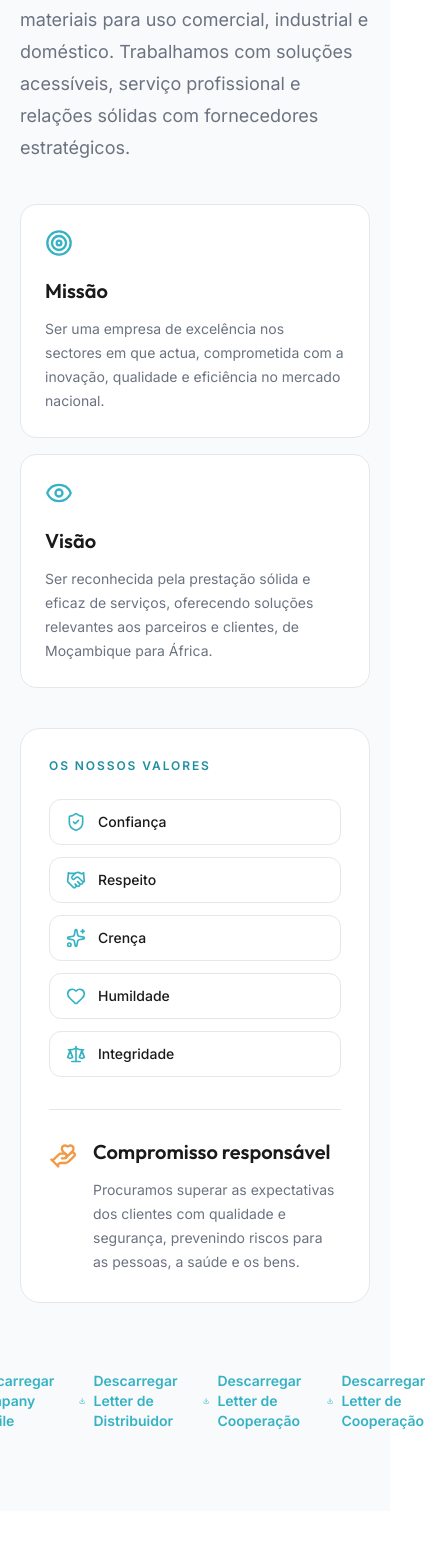
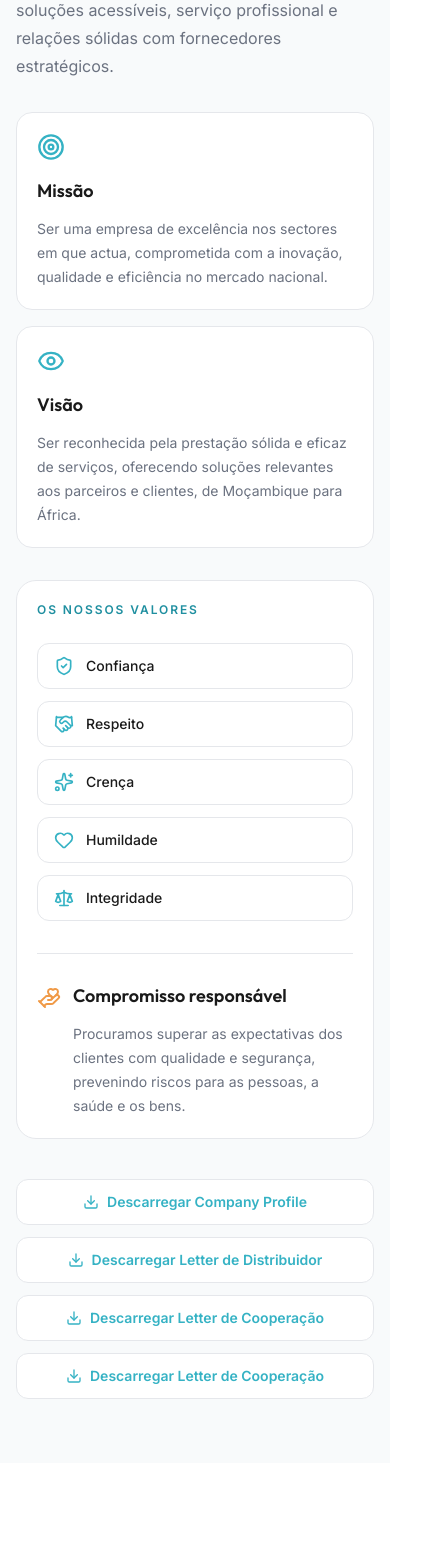
Before and after one commit to Andre-Roddrigues/gpmb, a Next.js app: page /pt in a window 390 px wide. Shown: the part 1112-2668 px from the top of the page, 435 px wide, since content can reach past the window. Built offline with nearby package versions, Linux system fonts and the light colour scheme.

Commit message:
style: home

```diff
--- a/components/gpmb/About.tsx
+++ b/components/gpmb/About.tsx
@@ -8,95 +8,115 @@ import { SectionTitle } from "./SectionTitle";
 
 export function About({ m }: { m: Messages }) {
   return (
-    <section id="about" className="scroll-mt-0 bg-surface py-20 md:py-28">
-      <div className="mx-auto max-w-7xl px-5 lg:px-8">
+    <section id="about" className="scroll-mt-0 bg-surface py-16 md:py-24 lg:py-28">
+      <div className="mx-auto max-w-7xl px-4 sm:px-5 lg:px-8">
         <Reveal>
           <SectionTitle title={m.about.eyebrow} />
         </Reveal>
-        <div className="mt-12 grid gap-10 lg:grid-cols-[1.05fr_.95fr]">
+
+        <div className="mt-10 grid gap-8 md:mt-12 md:gap-10 lg:grid-cols-[1.05fr_.95fr]">
           <Reveal>
-            <p className="text-lg leading-8 text-muted-foreground">{m.about.body}</p>
+            <p className="text-base leading-7 text-muted-foreground sm:text-lg sm:leading-8">
+              {m.about.body}
+            </p>
 
-            <div className="mt-10 grid gap-4 sm:grid-cols-2">
+            <div className="mt-8 grid gap-4 sm:mt-10 sm:grid-cols-2">
               {[
                 [Target, m.about.missionTitle, m.about.mission],
                 [Eye, m.about.visionTitle, m.about.vision],
               ].map(([I, t, b]) => {
                 const C = I as Icon;
                 return (
-                  <article key={t as string} className="rounded-xl border border-border bg-background p-6">
+                  <article
+                    key={t as string}
+                    className="rounded-xl border border-border bg-background p-5 sm:p-6"
+                  >
                     <C className="size-7 text-primary" />
-                    <h3 className="mt-5 text-xl font-semibold">{t as string}</h3>
-                    <p className="mt-3 text-sm leading-6 text-muted-foreground">{b as string}</p>
+                    <h3 className="mt-4 text-lg font-semibold sm:mt-5 sm:text-xl">
+                      {t as string}
+                    </h3>
+                    <p className="mt-3 text-sm leading-6 text-muted-foreground">
+                      {b as string}
+                    </p>
                   </article>
                 );
               })}
+            </div>
+          </Reveal>
 
-            </div>
+          <Reveal>
+            <div className="rounded-2xl border border-border bg-background p-5 sm:p-7 md:p-9">
+              <p className="section-eyebrow">{m.about.valuesTitle}</p>
 
-          </Reveal>
-          <Reveal>
-            <div className="rounded-2xl border border-border bg-background p-7 md:p-9">
-              <p className="section-eyebrow">{m.about.valuesTitle}</p>
               <div className="mt-6 grid gap-3 sm:grid-cols-2">
                 {m.about.values.map((value, i) => {
                   const I = valueIcons[i] ?? ShieldCheck;
                   return (
-                    <div key={value} className="flex items-center gap-3 rounded-lg border border-border px-4 py-3 text-sm font-medium">
-                      <I className="size-5 text-primary" />
+                    <div
+                      key={value}
+                      className="flex items-center gap-3 rounded-lg border border-border px-4 py-3 text-sm font-medium"
+                    >
+                      <I className="size-5 shrink-0 text-primary" />
                       {value}
                     </div>
                   );
                 })}
               </div>
+
               <div className="mt-8 border-t border-border pt-7">
-                <div className="flex items-start gap-4">
-                  <HandHeart className="mt-1 size-7 shrink-0 text-orange" />
+                <div className="flex items-start gap-3 sm:gap-4">
+                  <HandHeart className="mt-1 size-6 shrink-0 text-orange sm:size-7" />
                   <div>
-                    <h3 className="text-xl font-semibold">{m.about.commitmentTitle}</h3>
-                    <p className="mt-3 text-sm leading-6 text-muted-foreground">{m.about.commitment}</p>
+                    <h3 className="text-lg font-semibold sm:text-xl">
+                      {m.about.commitmentTitle}
+                    </h3>
+                    <p className="mt-3 text-sm leading-6 text-muted-foreground">
+                      {m.about.commitment}
+                    </p>
                   </div>
                 </div>
               </div>
             </div>
           </Reveal>
         </div>
-        <div className="mt-10 justify-center w-full flex gap-4">
+
+        {/* Botões de download — coluna em mobile, linha em sm+ */}
+        <div className="mt-10 flex w-full flex-col items-stretch gap-3 sm:flex-row sm:flex-wrap sm:items-center sm:justify-center sm:gap-4">
           <a
             href="/docs/GPMB-Company-Profile.pdf"
             download
-            className="mt-7 inline-flex items-center gap-2 text-sm font-semibold text-primary hover:text-primary-dark"
+            className="inline-flex items-center justify-center gap-2 rounded-lg border border-border bg-background px-4 py-3 text-sm font-semibold text-primary transition hover:border-primary hover:text-primary-dark sm:mt-7 sm:border-0 sm:bg-transparent sm:px-0 sm:py-0"
             aria-label={m.about.downloadAria}
           >
-            <Download className="size-4" />
-            {m.about.downloadCompanyProfile}
+            <Download className="size-4 shrink-0" />
+            <span>{m.about.downloadCompanyProfile}</span>
           </a>
           <a
             href="/docs/GPMB-Reseller-Letter.pdf"
             download
-            className="mt-7 inline-flex items-center gap-2 text-sm font-semibold text-primary hover:text-primary-dark"
+            className="inline-flex items-center justify-center gap-2 rounded-lg border border-border bg-background px-4 py-3 text-sm font-semibold text-primary transition hover:border-primary hover:text-primary-dark sm:mt-7 sm:border-0 sm:bg-transparent sm:px-0 sm:py-0"
             aria-label={m.about.downloadAria}
           >
-            <Download className="size-4" />
-            {m.about.downloadResellerLetter}
+            <Download className="size-4 shrink-0" />
+            <span>{m.about.downloadResellerLetter}</span>
           </a>
           <a
             href="/docs/RAILO-Letter-of-Cooperation-Support.pdf"
             download
-            className="mt-7 inline-flex items-center gap-2 text-sm font-semibold text-primary hover:text-primary-dark"
+            className="inline-flex items-center justify-center gap-2 rounded-lg border border-border bg-background px-4 py-3 text-sm font-semibold text-primary transition hover:border-primary hover:text-primary-dark sm:mt-7 sm:border-0 sm:bg-transparent sm:px-0 sm:py-0"
             aria-label={m.about.downloadAria}
           >
-            <Download className="size-4" />
-            {m.about.downloadRAILOLetter}
+            <Download className="size-4 shrink-0" />
+            <span>{m.about.downloadRAILOLetter}</span>
           </a>
           <a
             href="/docs/RESELLER-FOR-BEYOND-VALVES-PRODUCTS.pdf"
             download
-            className="mt-7 inline-flex items-center gap-2 text-sm font-semibold text-primary hover:text-primary-dark"
+            className="inline-flex items-center justify-center gap-2 rounded-lg border border-border bg-background px-4 py-3 text-sm font-semibold text-primary transition hover:border-primary hover:text-primary-dark sm:mt-7 sm:border-0 sm:bg-transparent sm:px-0 sm:py-0"
             aria-label={m.about.downloadAria}
           >
-            <Download className="size-4" />
-            {m.about.downloadValesProducts}
+            <Download className="size-4 shrink-0" />
+            <span>{m.about.downloadValesProducts}</span>
           </a>
         </div>
       </div>
--- a/components/gpmb/Contact.tsx
+++ b/components/gpmb/Contact.tsx
@@ -154,7 +154,7 @@ export function Contact({ m, locale }: { m: Messages; locale: Locale }) {
               <div className="rounded-2xl bg-ink p-7 text-ink-foreground md:p-9">
                 {[
                   [MapPin, m.contact.addressLabel, "Av. Vlademir Lenine Nº 573, Bairro Coop, 1º Andar, Kampfumo, Maputo-Cidade"],
-                  [Phone, m.contact.phoneLabel, "+258 84 28 741 44"],
+                  [Phone, m.contact.phoneLabel, "+258 84 28 741 44 | +258 84 28 741 44"],
                   [Mail, m.contact.emailsLabel, "info@gpmbmz.com\nglobalprocurementmz@gmail.com"],
                 ].map(([I, l, v]) => {
                   const C = I as Icon;
--- a/components/gpmb/Footer.tsx
+++ b/components/gpmb/Footer.tsx
@@ -29,8 +29,9 @@ export function Footer({ m, locale }: { m: Messages; locale: Locale }) {
         <div>
           <p className="text-sm font-semibold">{m.footer.contact}</p>
           <div className="mt-4 space-y-2 text-sm text-muted-foreground">
+            <p>+258 87 06 002 56</p>
             <p>+258 84 28 741 44</p>
-            <p>info@gpmbmz.com</p>
+            <p>info@gpmlda.com</p>
             <LanguageSwitcher locale={locale} label={m.localeName} />
           </div>
         </div>
--- a/components/gpmb/Header.tsx
+++ b/components/gpmb/Header.tsx
@@ -5,7 +5,7 @@ import { useEffect, useState } from "react";
 import { ArrowRight, Menu, X } from "lucide-react";
 import { Button } from "@/components/ui/button";
 import type { Locale, Messages } from "@/lib/i18n";
-import { navIds, scrollTo, type NavId } from "@/lib/site-utils";
+import { navIds, type NavId } from "@/lib/site-utils";
 import { LanguageSwitcher } from "./LanguageSwitcher";
 
 export function Header({ m, locale }: { m: Messages; locale: Locale }) {
@@ -57,10 +57,21 @@ export function Header({ m, locale }: { m: Messages; locale: Locale }) {
     return () => window.removeEventListener("keydown", onKey);
   }, [open]);
 
+  /* ============ Navegação ============ */
   const go = (id: NavId) => {
     setOpen(false);
-    /* Pequeno delay para o scroll acontecer depois de fechar o menu */
-    setTimeout(() => scrollTo(id), 50);
+
+    // Pequeno delay para o menu mobile fechar e libertar o scroll
+    setTimeout(() => {
+      if (id === "home") {
+        // Volta ao topo absoluto
+        window.scrollTo({ top: 0, behavior: "smooth" });
+      } else {
+        document
+          .getElementById(id)
+          ?.scrollIntoView({ behavior: "smooth", block: "start" });
+      }
+    }, 80);
   };
 
   return (
@@ -91,10 +102,7 @@ export function Header({ m, locale }: { m: Messages; locale: Locale }) {
           </button>
 
           {/* ============ Nav desktop ============ */}
-          <nav
-            aria-label="Primary"
-            className="hidden items-center gap-6 lg:flex"
-          >
+          <nav aria-label="Primary" className="hidden items-center gap-6 lg:flex">
             {navIds.map((id) => (
               <button
                 key={id}
```
